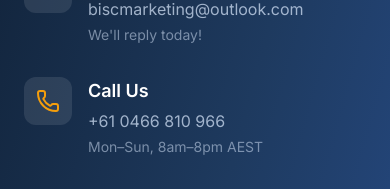
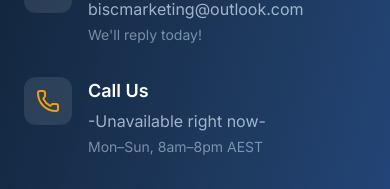
Before and after one commit to BISC-Marketing/BISC-Marketing, a Next.js app: page / in a window 390 px wide. Shown: the part 4974-5163 px from the top of the page. Built offline with nearby package versions, Linux system fonts and the light colour scheme.

Commit message:
Update contact phone number to show unavailable status

```diff
--- a/src/components/Contact.tsx
+++ b/src/components/Contact.tsx
@@ -87,7 +87,7 @@
               </div>
               <div>
                 <h3 className="text-lg font-semibold text-white">Call Us</h3>
-                <p className="mt-1 text-blue-100/70">+61 0466 810 966</p>
+                <p className="mt-1 text-blue-100/70">-Unavailable right now-</p>
                 <p className="text-sm text-blue-100/50 mt-1">
                   Mon–Sun, 8am–8pm AEST
                 </p>
```
